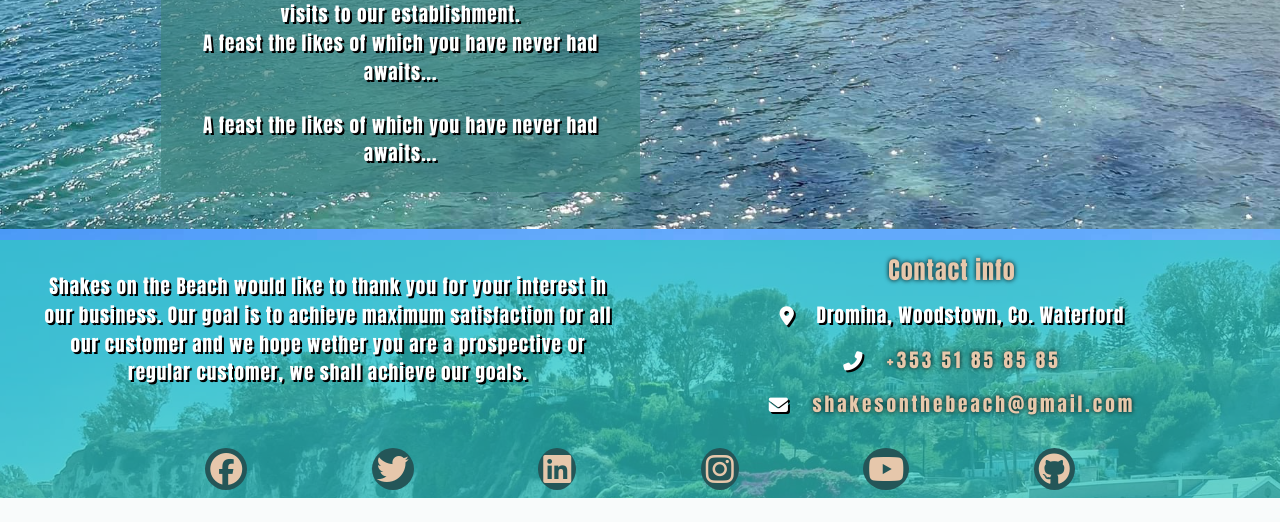
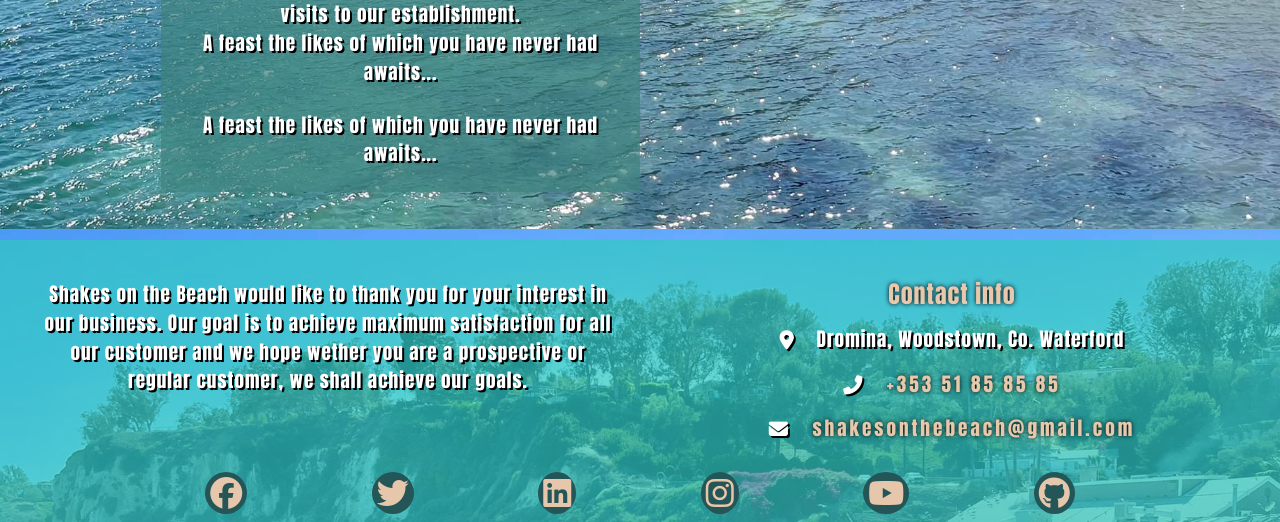
Before and after one commit to Aramantos/MS4-ShakesOnTheBeach, a Django app: page /about/ in a window 1280 px wide. Shown: the part 1371-1893 px from the top of the page. Before the commit the page ends 1869 px from the top, so only its background shows below. Run offline with Django 3.2, Linux system fonts and the light colour scheme; parts of the project's set-up code (start-up, migrations or seed data) failed here and were passed over; some libraries are stand-ins or nearby versions.

Commit message:
update about template footer margin spacing

```diff
--- a/about/templates/about/about.html
+++ b/about/templates/about/about.html
@@ -75,7 +75,7 @@
     <footer>
         <div class="pt-0 pt-lg-3 container-fluid">
             <div class="row text-center footer-top px-3">
-                <div class="col-12 col-md-6">
+                <div class="col-12 col-md-6 mt-md-2">
                     <p id="customer" class="p-2">
                         Shakes on the Beach would like to thank you for your interest in our business.
                         Our goal is to achieve maximum satisfaction for all our customer and we hope wether you
@@ -83,7 +83,7 @@
                     </p>
                 </div>
                 <hr>
-                <div id="contact-box" class="col-12 col-md-6 text-center">
+                <div id="contact-box" class="col-12 col-md-6 mt-md-4 text-center">
                     <h4 id="contact-info" class="uppercase mb-3">Contact info</h4>
                     <p><i class="fas fa-map-marker-alt mr-3"></i>
                         Dromina, Woodstown, Co. Waterford
```
